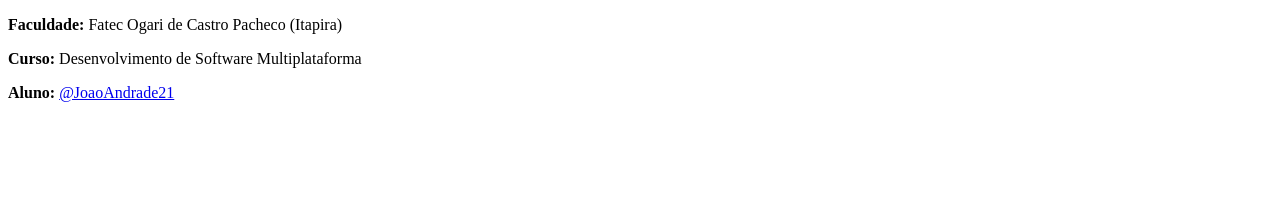
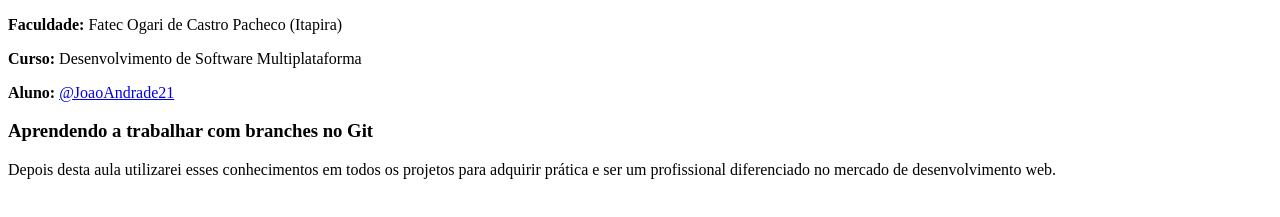
Before and after one commit to JoaoAndrade21/primeiro-projeto-git, a plain HTML site: page index.html in a window 1280 px wide. Shown: the part 105-322 px from the top of the page. Drawn offline with Linux system fonts and the light colour scheme.

Commit message:
alteração no index.html para nova-branch

```diff
--- a/index.html
+++ b/index.html
@@ -13,5 +13,8 @@
     <p><b>Curso: </b>Desenvolvimento de Software Multiplataforma</p>
     <p><b>Aluno: </b>
         <a href="https://github.com/JoaoAndrade21">@JoaoAndrade21</a></p>
+
+    <h3>Aprendendo a trabalhar com branches no Git</h3>
+    <p>Depois desta aula utilizarei esses conhecimentos em todos os projetos para adquirir prática e ser um profissional diferenciado no mercado de desenvolvimento web.</p>
 </body>
 </html>
```
